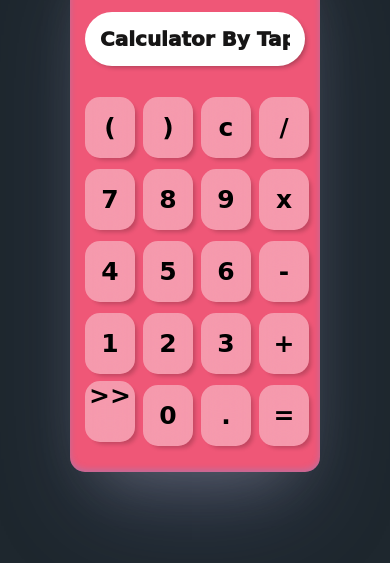
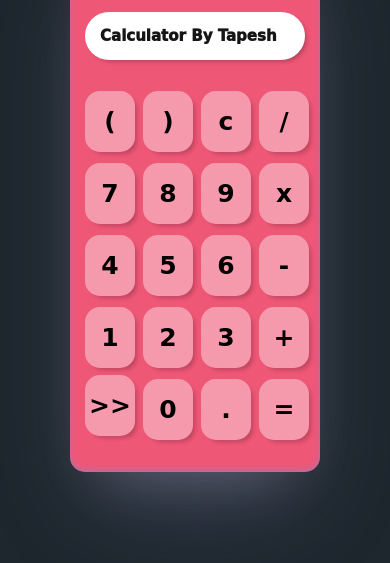
Before and after one commit to Tapesh-1308/scientific-calculator, a plain HTML site: page index.html in a window 390 px wide. Shown: the part 225-788 px from the top of the page. Drawn offline with Linux system fonts and the light colour scheme; a web font is replaced by a local one.

Commit message:
Update style.css

```diff
--- a/style.css
+++ b/style.css
@@ -131,8 +131,12 @@ span{
         width: 5rem;
         font-size: 2.5rem;
     }
+    a{
+        line-height: 6.1rem;
+    }
 
     input{
         width: 22rem;
+        font-size: 1.5rem;
     }
 }
```
